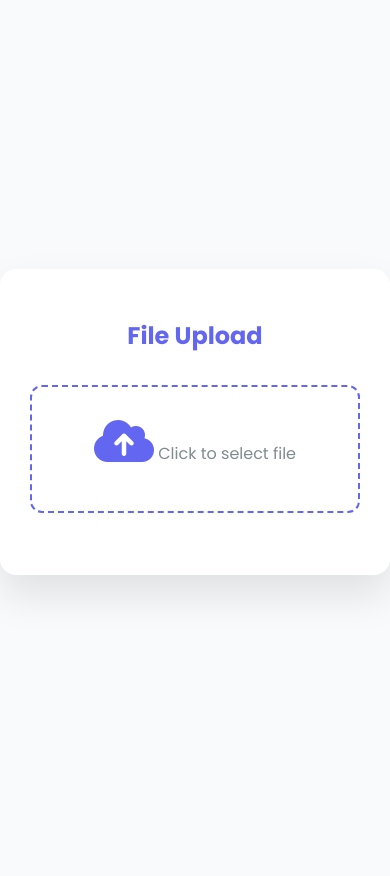
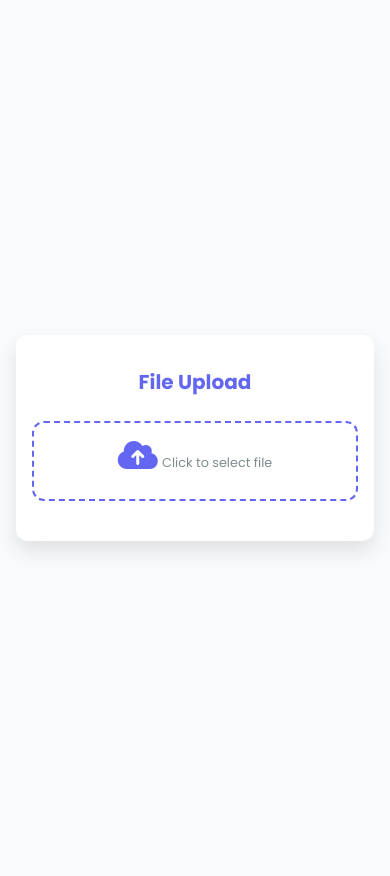
Before and after one commit to shahariarmahfuz/Naruto-uploader, a Flask app: page / in a window 390 px wide. Before the commit the page ends 595 px from the top, so only its background shows below. Run offline with Flask 3, Linux system fonts and the light colour scheme.

Commit message:
Update upload.html

```diff
--- a/templates/upload.html
+++ b/templates/upload.html
@@ -3,13 +3,14 @@
 <head>
     <meta charset="UTF-8">
     <meta name="viewport" content="width=device-width, initial-scale=1.0">
-    <title>File Upload</title>
+    <title>Naruto file upload</title>
     <link href="https://fonts.googleapis.com/css2?family=Poppins:wght@400;500;600;700&display=swap" rel="stylesheet">
     <link rel="stylesheet" href="https://cdnjs.cloudflare.com/ajax/libs/font-awesome/6.4.0/css/all.min.css">
     <style>
         :root {
             --primary-color: #6366f1;
             --secondary-color: #3b82f6;
+            --error-color: #ef4444;
             --text-color: #2c3e50;
             --background-color: #f8fafc;
             --shadow-color: rgba(0,0,0,0.1);
@@ -23,39 +24,44 @@
             align-items: center;
             min-height: 100vh;
             margin: 0;
+            padding: 16px;
         }
         .container {
             background: white;
-            padding: 40px;
+            padding: 24px;
             border-radius: 16px;
-            box-shadow: 0 20px 40px var(--shadow-color);
+            box-shadow: 0 10px 20px var(--shadow-color);
             text-align: center;
-            width: 400px;
+            width: 100%;
+            max-width: 400px;
+            overflow: hidden;
         }
         h2 {
             color: var(--primary-color);
-            margin-bottom: 2rem;
+            margin-bottom: 1.5rem;
+            font-size: 1.5rem;
         }
         .upload-area {
             border: 2px dashed var(--primary-color);
-            padding: 40px;
+            padding: 20px;
             border-radius: 12px;
             cursor: pointer;
             position: relative;
             overflow: hidden;
-            margin-bottom: 2rem;
+            margin-bottom: 1.5rem;
             transition: border-color 0.3s;
         }
         .upload-area:hover {
             border-color: var(--secondary-color);
         }
         .upload-area i {
-            font-size: 3rem;
+            font-size: 2.5rem;
             color: var(--primary-color);
-            margin-bottom: 1rem;
+            margin-bottom: 0.75rem;
         }
         .upload-area span {
             color: #7f8c8d;
+            font-size: 0.9rem;
         }
         #fileElem {
             position: absolute;
@@ -69,20 +75,18 @@
         .file-info {
             margin-top: 1rem;
             color: var(--text-color);
-        }
-        .progress-bar {
-            height: 8px;
-            background: var(--primary-color);
-            border-radius: 4px;
-            width: 0%;
-            transition: width 0.3s ease;
-            margin-top: 1rem;
-            display: none;
+            font-size: 0.9rem;
         }
         .uploaded-file {
-            margin-top: 2rem;
-            display: none;
-            text-align: left;
+            margin-top: 1.5rem;
+            max-height: 0;
+            opacity: 0;
+            overflow: hidden;
+            transition: all 0.4s cubic-bezier(0.4, 0, 0.2, 1);
+        }
+        .uploaded-file.visible {
+            max-height: 200px;
+            opacity: 1;
         }
         .upload-btn {
             padding: 12px 24px;
@@ -94,6 +98,8 @@
             font-size: 1rem;
             margin-top: 1rem;
             display: none;
+            width: 100%;
+            max-width: 200px;
         }
         .upload-btn:hover {
             background-color: var(--secondary-color);
@@ -109,7 +115,8 @@
             padding: 8px;
             border: 1px solid #ccc;
             border-radius: 4px;
-            font-size: 1rem;
+            font-size: 0.9rem;
+            width: 100%;
         }
         .file-link-container button {
             background: none;
@@ -118,23 +125,76 @@
             color: var(--primary-color);
             font-size: 1.2rem;
             transition: color 0.3s;
+            padding: 8px;
         }
         .file-link-container button:hover {
             color: var(--secondary-color);
         }
-        @media (max-width: 450px) {
+        .loader {
+            width: 40px;
+            height: 40px;
+            margin: 20px auto;
+            border-radius: 50%;
+            border: 4px solid #e0e0e0;
+            border-top-color: var(--primary-color);
+            animation: spin 1.2s cubic-bezier(0.4, 0, 0.2, 1) infinite;
+            display: none;
+        }
+        .status-icon {
+            font-size: 40px;
+            margin: 20px auto;
+            display: none;
+            animation: iconPop 0.4s cubic-bezier(0.68, -0.55, 0.265, 1.55);
+        }
+        .checkmark { color: var(--primary-color); }
+        .crossmark { color: var(--error-color); }
+        .upload-message {
+            color: #757575;
+            margin-top: 10px;
+            display: none;
+            font-size: 0.9rem;
+        }
+
+        @keyframes spin {
+            0% { transform: rotate(0deg); }
+            100% { transform: rotate(360deg); }
+        }
+        @keyframes iconPop {
+            0% { transform: scale(0.5); opacity: 0; }
+            100% { transform: scale(1); opacity: 1; }
+        }
+
+        @media (max-width: 480px) {
             .container {
-                width: 90%;
-                padding: 30px;
+                padding: 16px;
+                border-radius: 12px;
+            }
+            h2 {
+                font-size: 1.25rem;
             }
             .upload-area {
-                padding: 30px;
+                padding: 16px;
+            }
+            .upload-area i {
+                font-size: 2rem;
+            }
+            .upload-area span {
+                font-size: 0.8rem;
+            }
+            .upload-btn {
+                font-size: 0.9rem;
+                padding: 10px 20px;
+            }
+            .file-link-container input {
+                font-size: 0.8rem;
+            }
+            .file-link-container button {
+                font-size: 1rem;
             }
         }
     </style>
 </head>
 <body>
-
 <div class="container">
     <h2>File Upload</h2>
     <div class="upload-area" id="uploadArea">
@@ -144,15 +204,22 @@
     </div>
     <button class="upload-btn" id="uploadBtn">Upload File</button>
     <div class="file-info" id="fileInfo"></div>
-    <div class="progress-bar" id="progressBar"></div>
+
+    <div class="loader" id="loader"></div>
+    <div class="status-icon checkmark" id="checkmark">&#10003;</div>
+    <div class="status-icon crossmark" id="crossmark">&#10005;</div>
+    <div class="upload-message" id="uploadStatus"></div>
+
     <div class="uploaded-file" id="uploadedFile">
         <div class="file-link-container">
             <input type="text" id="fileLink" readonly>
             <button id="copyButton" title="Copy URL">
                 <i class="fas fa-copy"></i>
             </button>
+            <button id="viewButton" title="View File">
+                <i class="fas fa-eye"></i>
+            </button>
         </div>
-        <p><a href="#" id="viewLink" target="_blank">View file</a></p>
     </div>
 </div>
 
@@ -161,42 +228,66 @@
     const fileElem = document.getElementById('fileElem');
     const uploadBtn = document.getElementById('uploadBtn');
     const fileInfo = document.getElementById('fileInfo');
-    const progressBar = document.getElementById('progressBar');
     const uploadedFile = document.getElementById('uploadedFile');
     const fileLink = document.getElementById('fileLink');
-    const viewLink = document.getElementById('viewLink');
     const copyButton = document.getElementById('copyButton');
+    const viewButton = document.getElementById('viewButton');
+    const loader = document.getElementById('loader');
+    const checkmark = document.getElementById('checkmark');
+    const crossmark = document.getElementById('crossmark');
+    const uploadStatus = document.getElementById('uploadStatus');
     let selectedFile = null;
+    let isCooldown = false;
+    let lastFileHash = null;
+    let cooldownInterval = null;
 
-    // Helper function to format file size
+    async function calculateFileHash(file) {
+        const arrayBuffer = await file.arrayBuffer();
+        const hashBuffer = await crypto.subtle.digest('SHA-256', arrayBuffer);
+        const hashArray = Array.from(new Uint8Array(hashBuffer));
+        const hashHex = hashArray.map(byte => byte.toString(16).padStart(2, '0')).join('');
+        return hashHex;
+    }
+
     function formatFileSize(bytes) {
-        if (bytes < 1024) {
-            return bytes + ' bytes';
-        } else if (bytes < 1024 * 1024) {
-            return (bytes / 1024).toFixed(2) + ' KB';
-        } else if (bytes < 1024 * 1024 * 1024) {
-            return (bytes / (1024 * 1024)).toFixed(2) + ' MB';
+        if (bytes < 1024) return bytes + ' bytes';
+        if (bytes < 1024 * 1024) return (bytes / 1024).toFixed(2) + ' KB';
+        if (bytes < 1024 * 1024 * 1024) return (bytes / (1024 * 1024)).toFixed(2) + ' MB';
+        return (bytes / (1024 * 1024 * 1024)).toFixed(2) + ' GB';
+    }
+
+    function updateUploadButtonState() {
+        if (selectedFile && !isCooldown) {
+            uploadBtn.disabled = false;
+            uploadBtn.style.display = 'inline-block';
         } else {
-            return (bytes / (1024 * 1024 * 1024)).toFixed(2) + ' GB';
+            uploadBtn.disabled = true;
+            uploadBtn.style.display = selectedFile ? 'inline-block' : 'none';
         }
     }
 
-    // File selection handler
-    const handleFileSelect = (file) => {
+    async function handleFileSelect(file) {
         if (!file) return;
+        selectedFile = file;
+        const fileHash = await calculateFileHash(file);
 
-        selectedFile = file;
-        fileInfo.textContent = `Selected File: ${file.name} (${formatFileSize(file.size)})`;
-        uploadBtn.style.display = 'inline-block';
-        uploadedFile.style.display = 'none';
-    };
+        if (fileHash === lastFileHash && isCooldown) {
+            fileInfo.textContent = `Selected File: ${file.name} (${formatFileSize(file.size)}) - Please wait for cooldown`;
+        } else {
+            fileInfo.textContent = `Selected File: ${file.name} (${formatFileSize(file.size)})`;
+            lastFileHash = fileHash;
+            isCooldown = false;
+            if (cooldownInterval) {
+                clearInterval(cooldownInterval);
+                cooldownInterval = null;
+            }
+        }
+        uploadedFile.classList.remove('visible');
+        updateUploadButtonState();
+    }
 
-    // File input change
-    fileElem.addEventListener('change', (e) => {
-        handleFileSelect(e.target.files[0]);
-    });
+    fileElem.addEventListener('change', (e) => handleFileSelect(e.target.files[0]));
 
-    // Drag and drop handlers
     uploadArea.addEventListener('dragover', (e) => {
         e.preventDefault();
         uploadArea.classList.add('highlight');
@@ -212,51 +303,65 @@
         handleFileSelect(e.dataTransfer.files[0]);
     });
 
-    // Upload button click
-    uploadBtn.addEventListener('click', () => {
-        if (!selectedFile) return;
+    uploadBtn.addEventListener('click', async () => {
+        if (!selectedFile || isCooldown) return;
 
-        progressBar.style.display = 'block';
-        progressBar.style.width = '0%';
+        loader.style.display = 'block';
+        uploadStatus.style.display = 'block';
+        uploadStatus.textContent = "Uploading...";
         uploadBtn.disabled = true;
+        checkmark.style.display = 'none';
+        crossmark.style.display = 'none';
 
         const formData = new FormData();
         formData.append('file', selectedFile);
 
-        // Simulated upload progress
-        let progress = 0;
-        const interval = setInterval(() => {
-            progress += 10;
-            progressBar.style.width = `${progress}%`;
-            if (progress >= 100) clearInterval(interval);
-        }, 200);
+        try {
+            const response = await fetch('/upload', {
+                method: 'POST',
+                body: formData
+            });
+            const data = await response.json();
 
-        // Actual upload request
-        fetch('/upload', {
-            method: 'POST',
-            body: formData
-        })
-        .then(response => response.json())
-        .then(data => {
-            clearInterval(interval);
-            progressBar.style.width = '100%';
+            loader.style.display = 'none';
+            checkmark.style.display = 'block';
+            uploadStatus.textContent = "Upload Complete!";
+            isCooldown = true;
+            updateUploadButtonState();
 
             setTimeout(() => {
-                progressBar.style.display = 'none';
-                uploadBtn.style.display = 'none';
-                uploadedFile.style.display = 'block';
+                checkmark.style.display = 'none';
+                uploadedFile.classList.add('visible');
                 fileLink.value = data.url;
-                viewLink.href = data.url;
-            }, 300);
-        })
-        .catch(error => {
+                viewButton.onclick = () => window.open(data.url, '_blank');
+
+                let seconds = 30;
+                cooldownInterval = setInterval(() => {
+                    uploadStatus.textContent =  ` You will have to wait ${seconds} seconds to re-upload this photo. But you can upload other photos if you want.`;
+                    seconds--;
+                    if (seconds < 0) {
+                        clearInterval(cooldownInterval);
+                        isCooldown = false;
+                        uploadStatus.style.display = 'none';
+                        updateUploadButtonState();
+                    }
+                }, 1000);
+            }, 1500);
+        } catch (error) {
             console.error('Error:', error);
-            fileInfo.textContent = "Upload failed. Please try again.";
+            loader.style.display = 'none';
+            crossmark.style.display = 'block';
+            uploadStatus.textContent = "Upload failed. Please try again";
             uploadBtn.disabled = false;
-        });
+            updateUploadButtonState();
+
+            setTimeout(() => {
+                crossmark.style.display = 'none';
+                uploadStatus.style.display = 'none';
+            }, 2000);
+        }
     });
 
-    // Copy URL functionality
     copyButton.addEventListener('click', () => {
         fileLink.select();
         navigator.clipboard.writeText(fileLink.value)
@@ -275,6 +380,5 @@
             });
     });
 </script>
-
 </body>
 </html>
```
